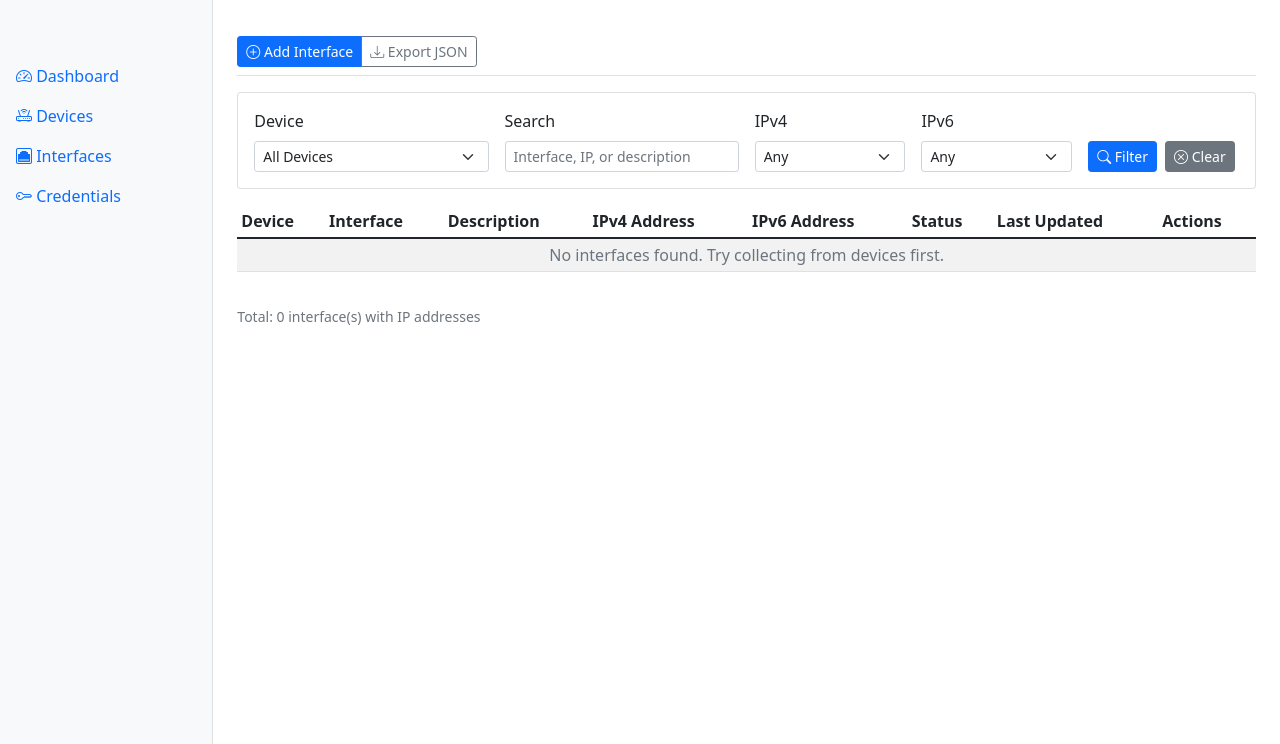
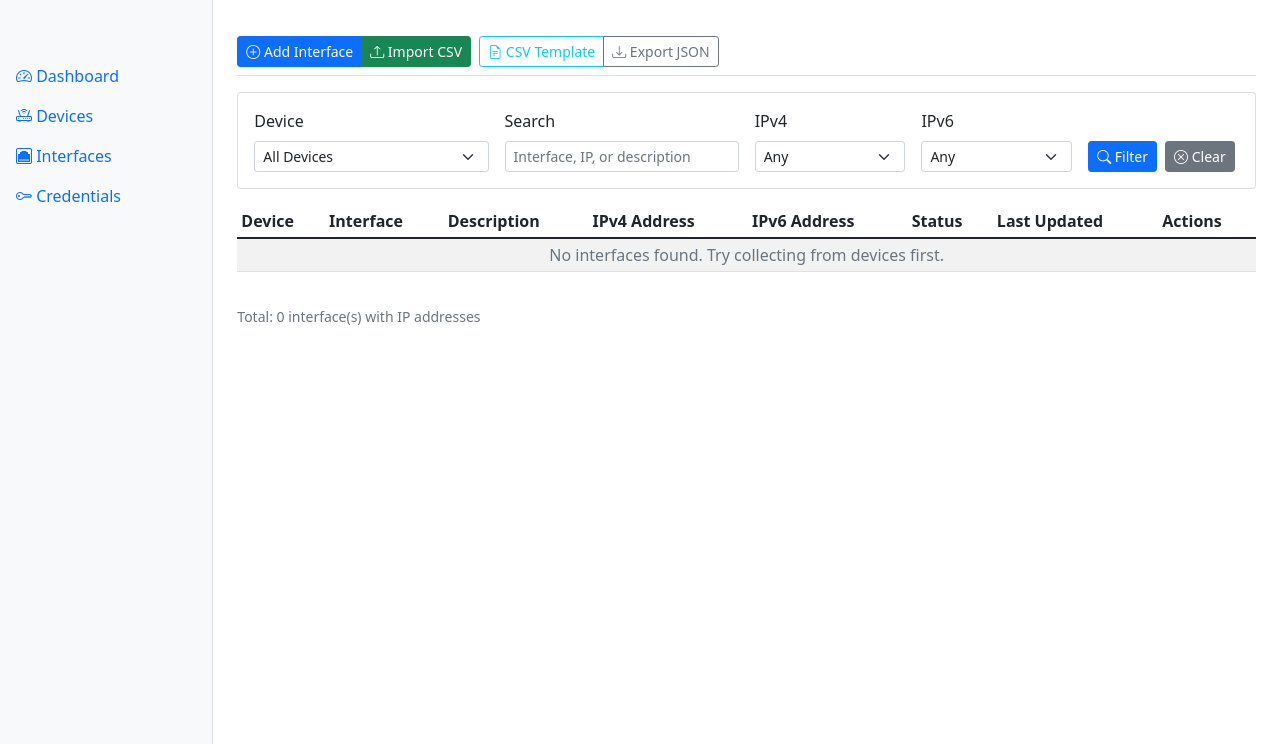
Before and after one commit to dasiimwe/netops-tools, a Flask app: page /interfaces/ in a window 1280 px wide. Shown: the part 56-800 px from the top of the page. Run offline with Flask 3, Linux system fonts and the light colour scheme; the visitor is signed in with stand-in values (Sample User, id 1); data that the repository does not hold is empty; some libraries are stand-ins or nearby versions.

Commit message:
Add CSV import and export functionality for bulk interface management

```diff
--- a/app/routes/interface_routes.py
+++ b/app/routes/interface_routes.py
@@ -1,9 +1,12 @@
-from flask import render_template, request, jsonify, redirect, url_for, flash
+from flask import render_template, request, jsonify, redirect, url_for, flash, make_response
 from flask_login import login_required, current_user
 from app.routes import interface_bp
 from app.models import db, Device, Interface, AuditLog
 from sqlalchemy import or_
 from datetime import datetime
+import csv
+import io
+from werkzeug.utils import secure_filename
 
 @interface_bp.route('/')
 @login_required
@@ -246,3 +249,189 @@ def delete_interface(interface_id):
 
     flash(f'Interface {interface_name} deleted successfully', 'success')
     return redirect(url_for('interfaces.device_interfaces', device_id=device_id))
+
+@interface_bp.route('/csv_template')
+@login_required
+def csv_template():
+    """Download CSV template for bulk interface import"""
+    output = io.StringIO()
+    writer = csv.writer(output)
+
+    # Write header row
+    writer.writerow([
+        'device_hostname',
+        'interface_name',
+        'description',
+        'ipv4_address',
+        'ipv6_address',
+        'status'
+    ])
+
+    # Write example rows
+    writer.writerow([
+        'router1.example.com',
+        'GigabitEthernet1/0/1',
+        'Connection to switch1',
+        '192.168.1.1/24',
+        '',
+        'up/up'
+    ])
+    writer.writerow([
+        'switch1.example.com',
+        'Vlan10',
+        'Management VLAN',
+        '10.0.0.1/24',
+        '2001:db8::1/64',
+        'up/up'
+    ])
+    writer.writerow([
+        'firewall1.example.com',
+        'wan1',
+        'Internet connection',
+        '203.0.113.1/30',
+        '',
+        'up/up'
+    ])
+
+    # Create response
+    response = make_response(output.getvalue())
+    response.headers['Content-Disposition'] = 'attachment; filename=interfaces_template.csv'
+    response.headers['Content-Type'] = 'text/csv'
+
+    return response
+
+@interface_bp.route('/csv_import', methods=['POST'])
+@login_required
+def csv_import():
+    """Bulk import interfaces from CSV file"""
+    if 'csv_file' not in request.files:
+        flash('No file uploaded', 'danger')
+        return redirect(url_for('interfaces.list_interfaces'))
+
+    file = request.files['csv_file']
+    if file.filename == '':
+        flash('No file selected', 'danger')
+        return redirect(url_for('interfaces.list_interfaces'))
+
+    if not file or not file.filename.lower().endswith('.csv'):
+        flash('Please upload a CSV file', 'danger')
+        return redirect(url_for('interfaces.list_interfaces'))
+
+    update_existing = request.form.get('update_existing') == 'on'
+
+    try:
+        # Read and parse CSV
+        stream = io.StringIO(file.stream.read().decode("UTF8"), newline=None)
+        csv_input = csv.DictReader(stream)
+
+        # Validate required columns
+        required_fields = {'device_hostname', 'interface_name'}
+        if not required_fields.issubset(csv_input.fieldnames):
+            missing_fields = required_fields - set(csv_input.fieldnames)
+            flash(f'Missing required columns: {", ".join(missing_fields)}', 'danger')
+            return redirect(url_for('interfaces.list_interfaces'))
+
+        # Track results
+        imported_count = 0
+        updated_count = 0
+        skipped_count = 0
+        error_count = 0
+        errors = []
+
+        for row_num, row in enumerate(csv_input, start=2):  # Start at 2 for header
+            try:
+                # Get required fields
+                device_hostname = row.get('device_hostname', '').strip()
+                interface_name = row.get('interface_name', '').strip()
+
+                if not device_hostname or not interface_name:
+                    error_count += 1
+                    errors.append(f'Row {row_num}: Missing device_hostname or interface_name')
+                    continue
+
+                # Find device
+                device = Device.query.filter_by(hostname=device_hostname).first()
+                if not device:
+                    error_count += 1
+                    errors.append(f'Row {row_num}: Device "{device_hostname}" not found')
+                    continue
+
+                # Check if interface already exists
+                existing_interface = Interface.query.filter_by(
+                    device_id=device.id,
+                    name=interface_name
+                ).first()
+
+                # Get optional fields
+                description = row.get('description', '').strip() or None
+                ipv4_address = row.get('ipv4_address', '').strip() or None
+                ipv6_address = row.get('ipv6_address', '').strip() or None
+                status = row.get('status', '').strip() or 'unknown'
+
+                if existing_interface:
+                    if update_existing:
+                        # Update existing interface
+                        existing_interface.description = description
+                        existing_interface.ipv4_address = ipv4_address
+                        existing_interface.ipv6_address = ipv6_address
+                        existing_interface.status = status
+                        existing_interface.last_updated = datetime.utcnow()
+                        updated_count += 1
+                    else:
+                        skipped_count += 1
+                        continue
+                else:
+                    # Create new interface
+                    interface = Interface(
+                        device_id=device.id,
+                        name=interface_name,
+                        description=description,
+                        ipv4_address=ipv4_address,
+                        ipv6_address=ipv6_address,
+                        status=status,
+                        source='csv_import'
+                    )
+                    db.session.add(interface)
+                    imported_count += 1
+
+            except Exception as e:
+                error_count += 1
+                errors.append(f'Row {row_num}: {str(e)}')
+
+        # Commit changes
+        db.session.commit()
+
+        # Log the action
+        details = f'CSV import: {imported_count} new, {updated_count} updated, {skipped_count} skipped, {error_count} errors'
+        audit_log = AuditLog(
+            user_id=current_user.id,
+            action='csv_import_interfaces',
+            details=details,
+            ip_address=request.remote_addr
+        )
+        db.session.add(audit_log)
+        db.session.commit()
+
+        # Build success message
+        message_parts = []
+        if imported_count > 0:
+            message_parts.append(f'{imported_count} interfaces imported')
+        if updated_count > 0:
+            message_parts.append(f'{updated_count} interfaces updated')
+        if skipped_count > 0:
+            message_parts.append(f'{skipped_count} interfaces skipped')
+
+        if message_parts:
+            flash(' • '.join(message_parts), 'success')
+
+        # Show errors if any
+        if errors:
+            error_msg = f'{error_count} errors occurred:\n' + '\n'.join(errors[:10])  # Show first 10 errors
+            if len(errors) > 10:
+                error_msg += f'\n... and {len(errors) - 10} more errors'
+            flash(error_msg, 'warning')
+
+    except Exception as e:
+        flash(f'Error processing CSV file: {str(e)}', 'danger')
+
+    return redirect(url_for('interfaces.list_interfaces'))
--- a/app/templates/interfaces/list.html
+++ b/app/templates/interfaces/list.html
@@ -9,6 +9,14 @@
         <div class="btn-group me-2">
             <a href="{{ url_for('interfaces.add_interface') }}" class="btn btn-sm btn-primary">
                 <i class="bi bi-plus-circle"></i> Add Interface
+            </a>
+            <button type="button" class="btn btn-sm btn-success" data-bs-toggle="modal" data-bs-target="#csvImportModal">
+                <i class="bi bi-upload"></i> Import CSV
+            </button>
+        </div>
+        <div class="btn-group me-2">
+            <a href="{{ url_for('interfaces.csv_template') }}" class="btn btn-sm btn-outline-info">
+                <i class="bi bi-file-earmark-text"></i> CSV Template
             </a>
             <a href="{{ url_for('interfaces.api_export') }}" class="btn btn-sm btn-outline-secondary">
                 <i class="bi bi-download"></i> Export JSON
@@ -149,6 +157,54 @@
     </small>
 </div>
 
+<!-- CSV Import Modal -->
+<div class="modal fade" id="csvImportModal" tabindex="-1" aria-labelledby="csvImportModalLabel" aria-hidden="true">
+    <div class="modal-dialog modal-lg">
+        <div class="modal-content">
+            <div class="modal-header">
+                <h5 class="modal-title" id="csvImportModalLabel">
+                    <i class="bi bi-upload"></i> Import Interfaces from CSV
+                </h5>
+                <button type="button" class="btn-close" data-bs-dismiss="modal" aria-label="Close"></button>
+            </div>
+            <form id="csvImportForm" method="POST" action="{{ url_for('interfaces.csv_import') }}" enctype="multipart/form-data">
+                <div class="modal-body">
+                    <div class="alert alert-info">
+                        <i class="bi bi-info-circle"></i>
+                        <strong>Import Instructions:</strong>
+                        <ul class="mb-0 mt-2">
+                            <li>Download the <a href="{{ url_for('interfaces.csv_template') }}" target="_blank">CSV template</a> first</li>
+                            <li>Fill in the required fields: device_hostname, interface_name</li>
+                            <li>Optional fields: description, ipv4_address, ipv6_address, status</li>
+                            <li>Device must exist in the system before importing</li>
+                            <li>Duplicate interfaces will be skipped</li>
+                        </ul>
+                    </div>
+
+                    <div class="mb-3">
+                        <label for="csvFile" class="form-label">Select CSV File</label>
+                        <input type="file" class="form-control" id="csvFile" name="csv_file" accept=".csv" required>
+                        <div class="form-text">Only CSV files are accepted</div>
+                    </div>
+
+                    <div class="form-check">
+                        <input class="form-check-input" type="checkbox" id="updateExisting" name="update_existing">
+                        <label class="form-check-label" for="updateExisting">
+                            Update existing interfaces if they already exist
+                        </label>
+                    </div>
+                </div>
+                <div class="modal-footer">
+                    <button type="button" class="btn btn-secondary" data-bs-dismiss="modal">Cancel</button>
+                    <button type="submit" class="btn btn-success">
+                        <i class="bi bi-upload"></i> Import CSV
+                    </button>
+                </div>
+            </form>
+        </div>
+    </div>
+</div>
+
 <!-- Hidden form for deletions -->
 <form id="deleteForm" method="POST" style="display: none;">
 </form>
--- a/app/templates/settings/index.html
+++ b/app/templates/settings/index.html
@@ -4,7 +4,7 @@
 
 {% block content %}
 <div class="d-flex justify-content-between flex-wrap flex-md-nowrap align-items-center pt-3 pb-2 mb-3 border-bottom">
-    <h1 class="h2">Application Settings</h1>
+    <h1 class="h2">Settings</h1>
 </div>
 
 <div class="row">
```
Also changed, not shown: README.md, 1 other file.
